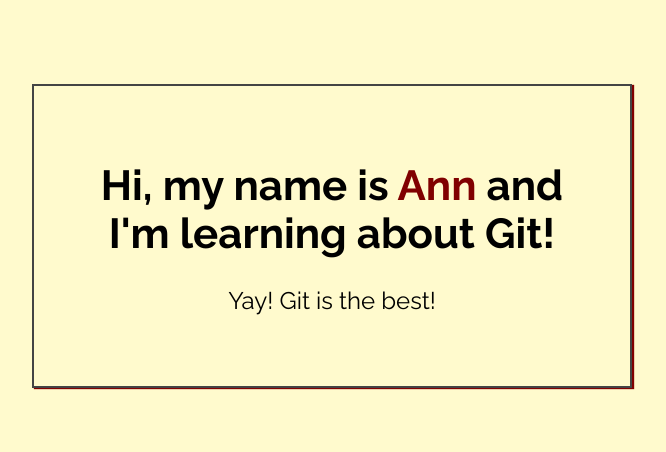
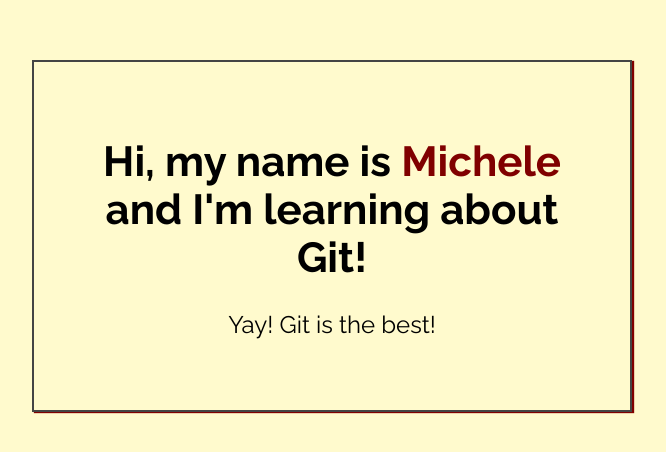
Before and after one commit to michele-d/my-first-repo, a plain HTML site: page index.html in a window 1280 px wide. Shown: the part 164-616 px from the top of the page, without its empty margins (308-974 px from the left). Drawn offline with Linux system fonts and the light colour scheme.

Commit message:
Added name to index.html

```diff
--- a/index.html
+++ b/index.html
@@ -14,7 +14,7 @@
 <body>
 
     <div class="greeting">
-        <h1>Hi, my name is <span class="highlight">Ann</span> and I'm learning about Git! </h1>
+        <h1>Hi, my name is <span class="highlight">Michele</span> and I'm learning about Git! </h1>
 
         <p>Yay! Git is the best!</p>
     </div>
```
